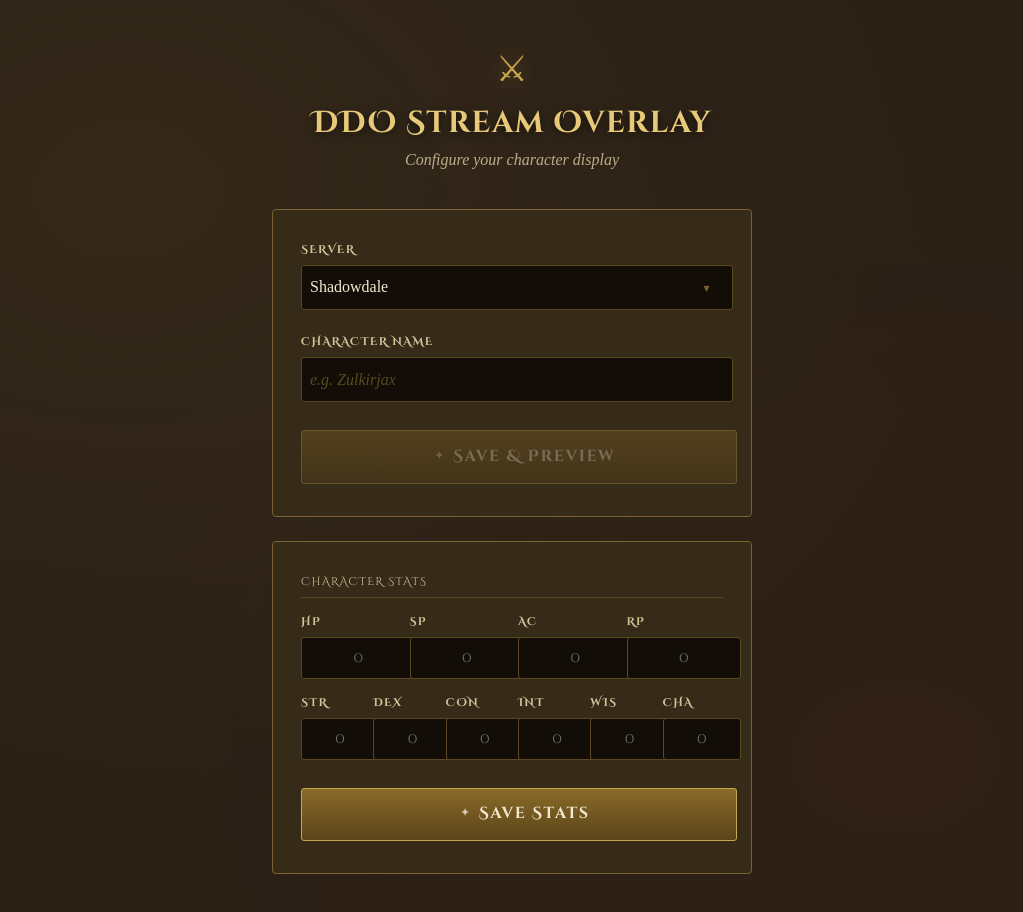
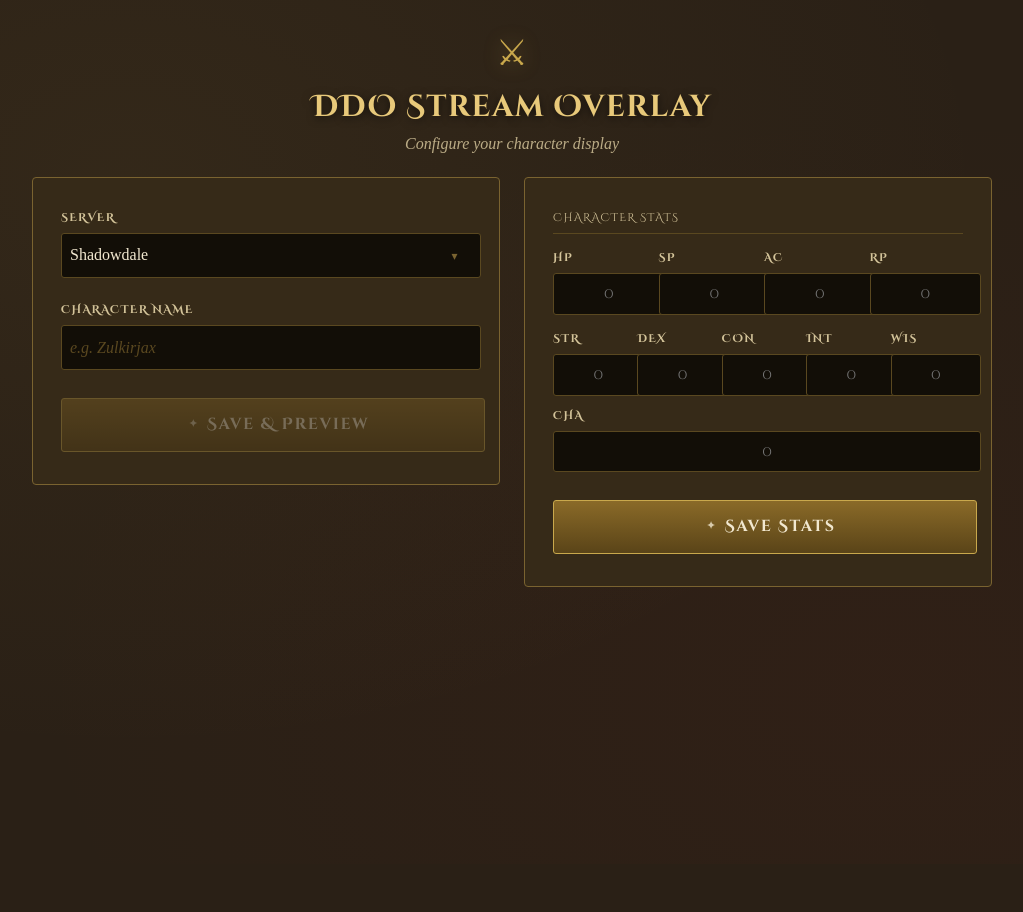
Before and after one commit to colabottles/ddo-overlay, a Nuxt app: page /config in a window 1280 px wide. Shown: the top 912 px of the page, without its empty margins (128-1151 px from the left). After the commit the page ends 864 px from the top, so only its background shows below. Built offline with nearby package versions, Linux system fonts and the light colour scheme; a web font is replaced by a local one.

Commit message:
fix: moved to grid layout, 2-column grid

```diff
--- a/app/pages/config.vue
+++ b/app/pages/config.vue
@@ -8,6 +8,9 @@
       </header>
 
       <!-- Character / server form — always visible -->
+      <!-- Two column grid -->
+      <div class="config-grid">
+        <!-- Character / server form -->
         <form class="config-form" @submit.prevent="handleSave">
           <div class="form-group">
             <label for="server">Server</label>
@@ -36,7 +39,7 @@
           </button>
         </form>
 
-      <!-- Stats form — always visible -->
+        <!-- Stats form -->
         <form class="config-form" @submit.prevent="handleStatsSave">
           <div class="form-section-title">Character Stats</div>
 
@@ -62,27 +65,33 @@
           <div class="form-row">
             <div class="form-group">
               <label for="str">STR</label>
-            <input id="str" v-model.number="statsForm.str" type="number" min="0" placeholder="0" />
+              <input id="str" v-model.number="statsForm.str" type="number" min="0"
+                placeholder="0" />
             </div>
             <div class="form-group">
               <label for="dex">DEX</label>
-            <input id="dex" v-model.number="statsForm.dex" type="number" min="0" placeholder="0" />
+              <input id="dex" v-model.number="statsForm.dex" type="number" min="0"
+                placeholder="0" />
             </div>
             <div class="form-group">
               <label for="con">CON</label>
-            <input id="con" v-model.number="statsForm.con" type="number" min="0" placeholder="0" />
+              <input id="con" v-model.number="statsForm.con" type="number" min="0"
+                placeholder="0" />
             </div>
             <div class="form-group">
               <label for="int">INT</label>
-            <input id="int" v-model.number="statsForm.int" type="number" min="0" placeholder="0" />
+              <input id="int" v-model.number="statsForm.int" type="number" min="0"
+                placeholder="0" />
             </div>
             <div class="form-group">
               <label for="wis">WIS</label>
-            <input id="wis" v-model.number="statsForm.wis" type="number" min="0" placeholder="0" />
+              <input id="wis" v-model.number="statsForm.wis" type="number" min="0"
+                placeholder="0" />
             </div>
             <div class="form-group">
               <label for="cha">CHA</label>
-            <input id="cha" v-model.number="statsForm.cha" type="number" min="0" placeholder="0" />
+              <input id="cha" v-model.number="statsForm.cha" type="number" min="0"
+                placeholder="0" />
             </div>
           </div>
 
@@ -91,8 +100,9 @@
             Save Stats
           </button>
         </form>
+      </div>
 
-      <!-- Preview — only shown after Save & Preview is clicked -->
+      <!-- Preview — full width below the grid -->
       <div v-if="saved" class="preview-section">
         <div class="preview-header">
           <span class="preview-label">Live Preview</span>
@@ -101,6 +111,8 @@
           </button>
         </div>
 
+        <div class="preview-inner">
+          <div>
             <div v-if="loading" class="preview-loading">
               <span class="loading-rune">᛭</span>
               Consulting the ethereal records…
@@ -130,6 +142,7 @@
                 {{ character.is_online ? '● Online' : '○ Offline' }}
               </div>
             </div>
+          </div>
 
           <div class="obs-instructions">
             <h2>OBS Browser Source URL</h2>
@@ -142,6 +155,7 @@
               <li>Check <strong>"Shutdown source when not visible"</strong></li>
               <li>Check <strong>"Refresh browser when scene becomes active"</strong></li>
             </ul>
+          </div>
         </div>
       </div>
 
@@ -260,18 +274,61 @@
   display: flex;
   align-items: flex-start;
   justify-content: center;
-  padding: 3rem 1.5rem;
+  padding: 2rem 1.5rem;
 }
 
 .config-container {
   width: 100%;
-  max-width: 480px;
+  max-width: 960px;
 }
 
-/* ── Header ───────────────────────────────────────────── */
 .config-header {
   text-align: center;
-  margin-bottom: 2.5rem;
+  margin-bottom: 1.5rem;
+}
+
+/* ── Two column grid ──────────────────────────────────── */
+.config-grid {
+  display: grid;
+  grid-template-columns: 1fr 1fr;
+  gap: 1.5rem;
+  margin-bottom: 1.5rem;
+  align-items: start;
+}
+
+/* ── Tighten form padding to fit ──────────────────────── */
+.config-form {
+  padding: 1.5rem;
+  margin-bottom: 0;
+}
+
+.form-group {
+  margin-bottom: 1rem;
+}
+
+.btn-save {
+  margin-top: 1rem;
+  padding: 0.75rem 1rem;
+}
+
+/* ── Preview spans full width ─────────────────────────── */
+.preview-section {
+  padding: 1.25rem 1.5rem;
+}
+
+/* ── Preview inner layout ─────────────────────────────── */
+.preview-inner {
+  display: grid;
+  grid-template-columns: 1fr 1fr;
+  gap: 1.5rem;
+  align-items: start;
+}
+
+.obs-instructions {
+  border-top: none;
+  padding-top: 0;
+  border-left: 1px solid var(--field-border);
+  padding-left: 1.5rem;
 }
 
 .sigil {
```
Lines whose indentation alone changed are shown as unchanged.
